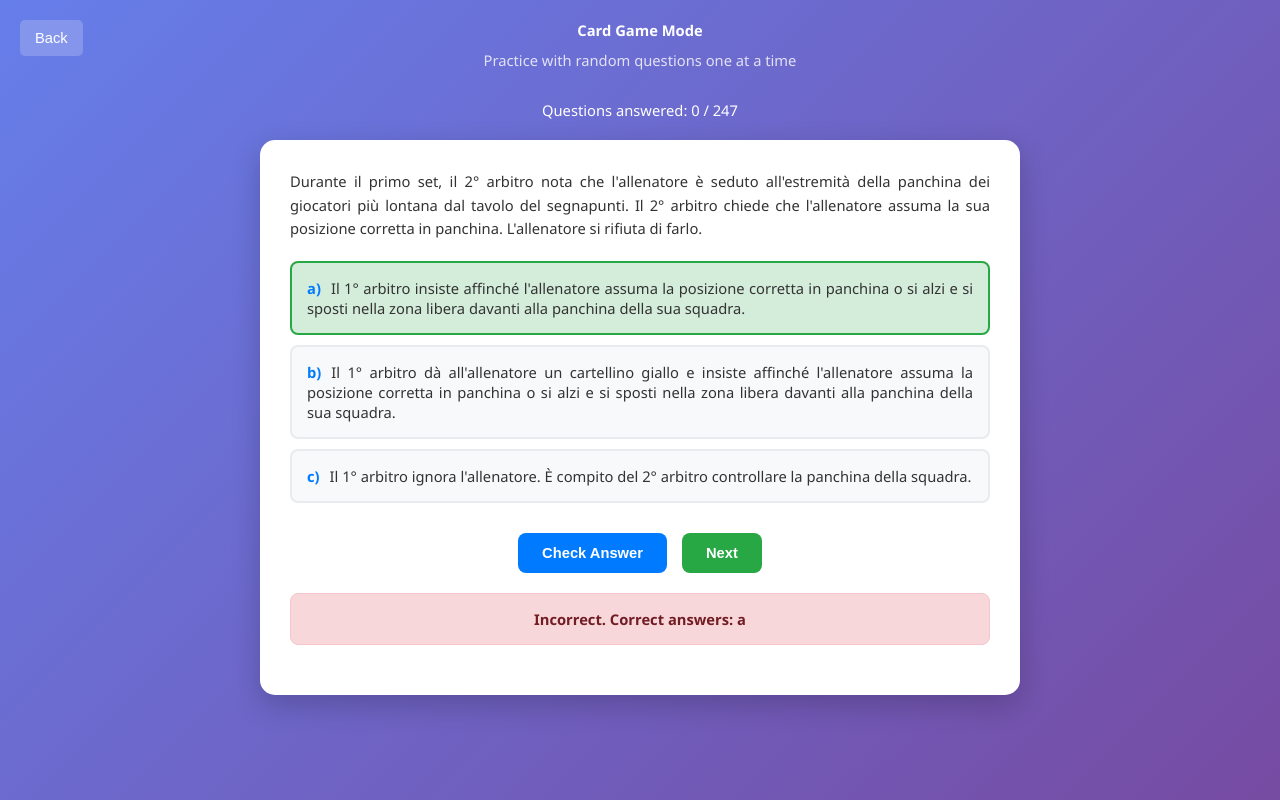
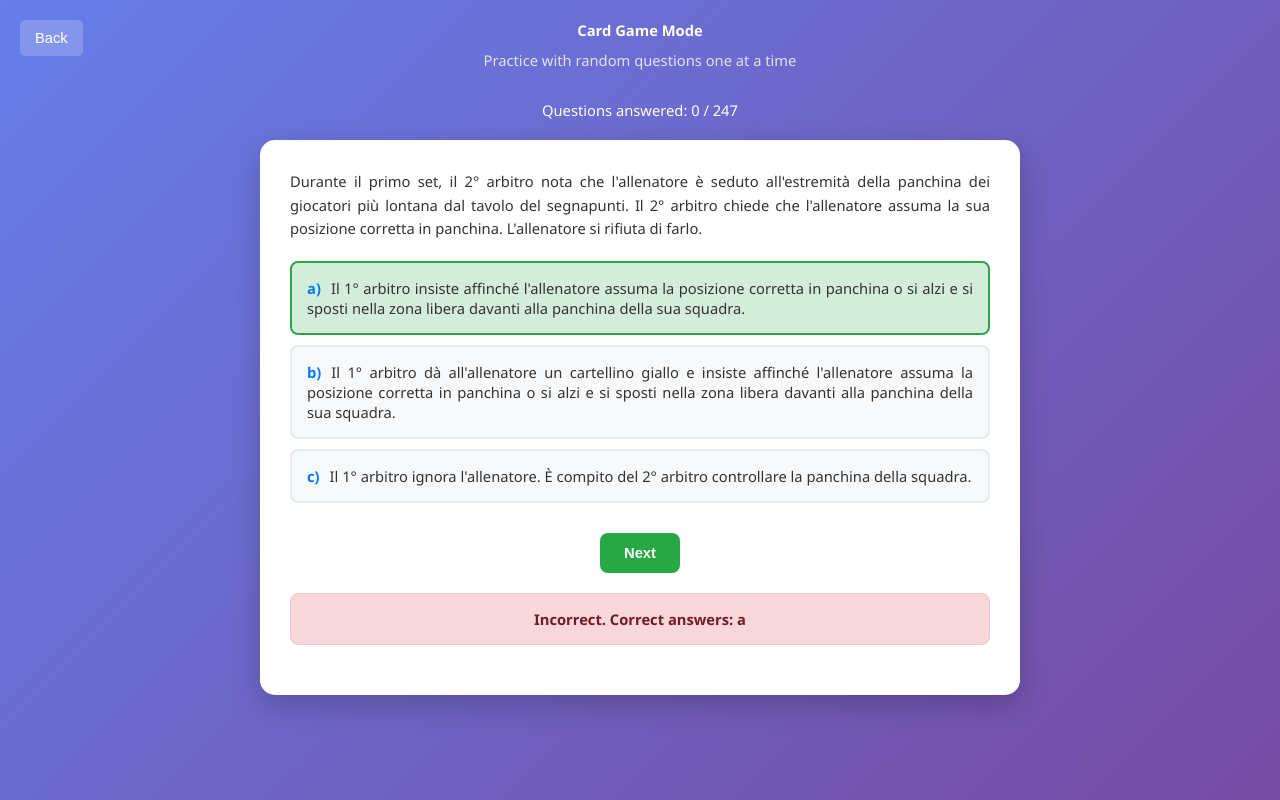
Before and after one commit to Lucanepa/sv_test, a plain HTML site: page card_game.html in a window 1280 px wide. Both pictures are taken after a click on the button "Check Answer". Drawn offline with Linux system fonts and the light colour scheme.

Commit message:
Show and hide check and next buttons in the card game UI for improved user interaction.

```diff
--- a/card_game.html
+++ b/card_game.html
@@ -384,6 +384,7 @@
 
         function displayQuestion(question) {
             // Reset UI state
+            document.getElementById('check-btn').classList.remove('hidden');
             document.getElementById('check-btn').disabled = false;
             document.getElementById('next-btn').classList.add('hidden');
             document.getElementById('feedback').classList.add('hidden');
@@ -487,9 +488,9 @@
             // Mark question as answered
             answeredQuestions.add(question.question_number);
 
-            // Show next button
+            // Hide check button and show next button
+            document.getElementById('check-btn').classList.add('hidden');
             document.getElementById('next-btn').classList.remove('hidden');
-            document.getElementById('check-btn').disabled = true;
 
             updateSessionInfo();
         }
```
